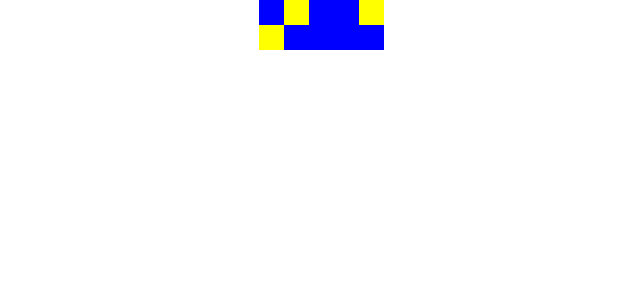
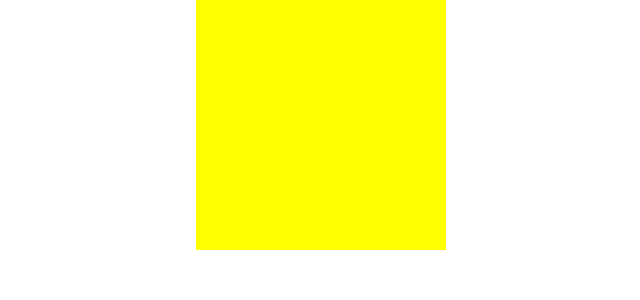
Before and after one commit to janephilipps/binary-tiles, a React (Create React App) app: page / in a window 1280 px wide. Shown: the top 300 px of the page, without its empty margins (319-959 px from the left). Built offline with nearby package versions, Linux system fonts and the light colour scheme.

Commit message:
make n x n tile work

```diff
--- a/src/App.js
+++ b/src/App.js
@@ -6,7 +6,9 @@ class App extends Component {
   render() {
     return (
       <div className="App">
-        <Tile />
+        <Tile
+          size={10}
+        />
       </div>
     );
   }
--- a/src/components/Tile.js
+++ b/src/components/Tile.js
@@ -14,14 +14,18 @@ class Tile extends Component {
       size
     } = this.props;
 
+    let array = new Array(size).fill();
+
+    let rows = array.map((i) => (
+      <PixelRow
+        pixelGroup={array}
+      />
+    ));
+
+
     return (
       <div className="Tile">
-        <PixelRow
-          pixelGroup={[true, false, true, true, false]}
-        />
-        <PixelRow
-          pixelGroup={[false, true, true, true, true]}
-        />
+        {rows}
       </div>
     );
   }
```
